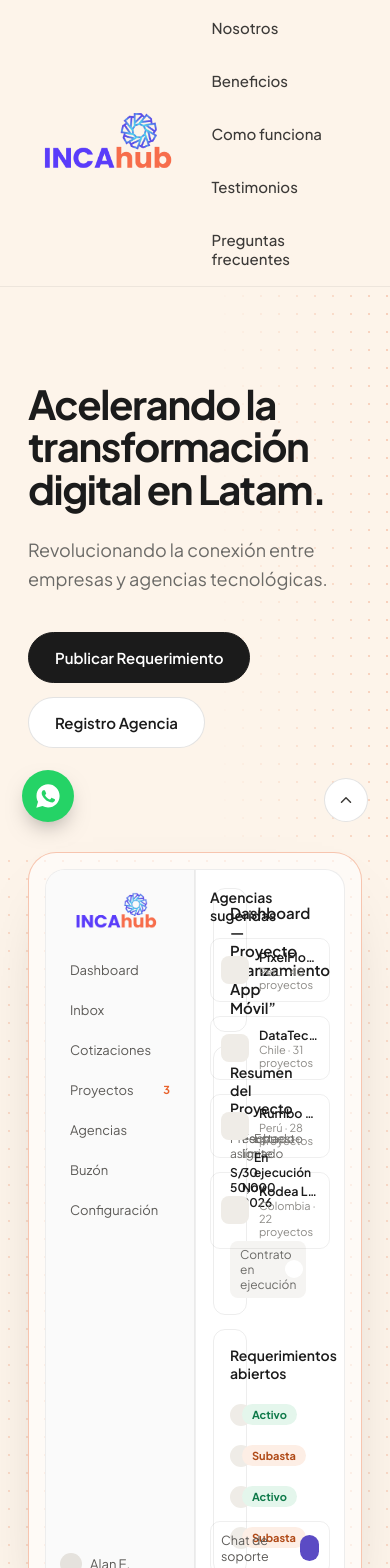
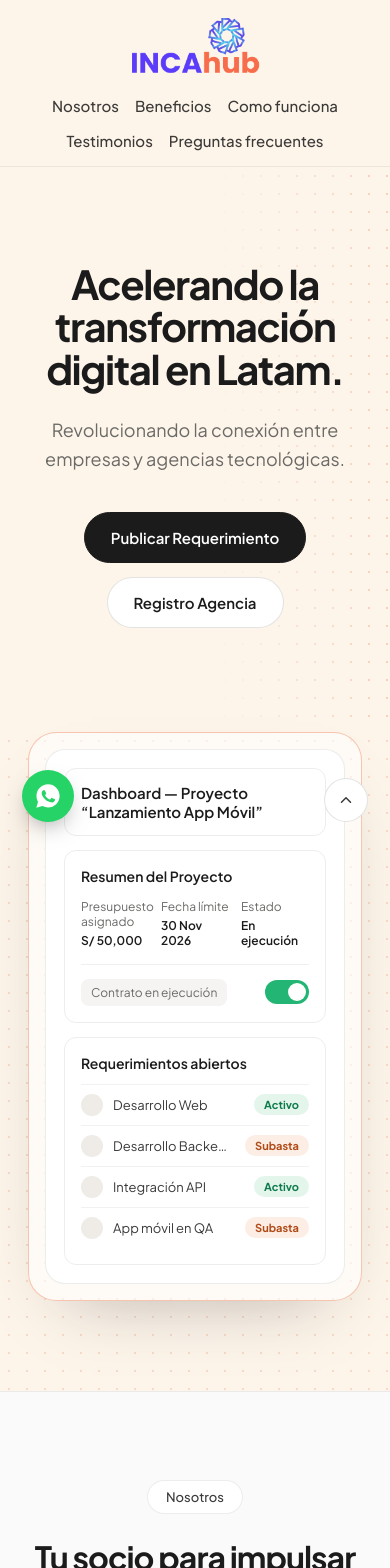
Before and after one commit to Jossphi/incahub-landing, a React (Vite) app: page / in a window 390 px wide. Shown: the top 1568 px of the page. Built offline with nearby package versions, Linux system fonts and the light colour scheme.

Commit message:
Make landing page fully responsive

```diff
--- a/src/App.jsx
+++ b/src/App.jsx
@@ -71,11 +71,11 @@ export default function App() {
     <div style={{ width: '100%', overflowX: 'hidden', color: '#1b1b1b' }}>
       {/* NAV */}
       <header style={{ position: 'sticky', top: 0, zIndex: 50, background: '#fdf4ea', borderBottom: '1px solid rgba(27,27,27,.07)' }}>
-        <div style={{ maxWidth: 1240, margin: '0 auto', padding: '18px 28px', display: 'flex', alignItems: 'center', justifyContent: 'space-between', gap: 24 }}>
+        <div className="header-container">
           <a href="#top" style={{ display: 'flex', alignItems: 'center', gap: 10 }}>
             <img src="/logo.png" alt="INCAhub" style={{ height: 64, width: 'auto' }} />
           </a>
-          <nav style={{ display: 'flex', alignItems: 'center', gap: 34, fontSize: 15, fontWeight: 500, color: '#3c3a38', flexWrap: 'wrap' }}>
+          <nav className="nav-menu">
             <a href="#nosotros" style={{ color: 'inherit' }}>Nosotros</a>
             <a href="#beneficios" style={{ color: 'inherit' }}>Beneficios</a>
             <a href="#como-funciona" style={{ color: 'inherit' }}>Como funciona</a>
@@ -91,7 +91,7 @@ export default function App() {
         <div style={{ position: 'relative', maxWidth: 1240, margin: '0 auto', padding: '96px 28px 104px' }}>
           <h1 style={{ margin: 0, fontSize: 'clamp(40px,6.4vw,74px)', lineHeight: 1.06, fontWeight: 700, letterSpacing: '-.035em', maxWidth: '13ch' }}>Acelerando la transformación digital en Latam.</h1>
           <p style={{ margin: '26px 0 0', fontSize: 18, lineHeight: 1.6, color: '#6b6a67', maxWidth: '38ch' }}>Revolucionando la conexión entre empresas y agencias tecnológicas.</p>
-          <div style={{ display: 'flex', flexWrap: 'wrap', gap: 14, marginTop: 38 }}>
+          <div className="hero-buttons">
             <a href="https://app.incahub.tech/" target="_blank" rel="noreferrer" style={{ display: 'inline-flex', alignItems: 'center', padding: '15px 26px', borderRadius: 999, background: '#1b1b1b', color: '#fff', fontSize: 15, fontWeight: 600, border: '1px solid #1b1b1b' }}>Publicar Requerimiento</a>
             <a href="https://app.incahub.tech/" target="_blank" rel="noreferrer" style={{ display: 'inline-flex', alignItems: 'center', padding: '15px 26px', borderRadius: 999, background: '#fff', color: '#1b1b1b', fontSize: 15, fontWeight: 600, border: '1px solid rgba(27,27,27,.12)' }}>Registro Agencia</a>
           </div>
@@ -102,9 +102,9 @@ export default function App() {
       <section style={{ position: 'relative', background: '#fdf4ea', padding: '0 28px 90px' }}>
         <div style={{ position: 'absolute', inset: 0, backgroundImage: 'radial-gradient(rgba(232,98,44,.18) 1px, transparent 1px)', backgroundSize: '18px 18px' }}></div>
         <div style={{ position: 'relative', maxWidth: 1180, margin: '0 auto', borderRadius: 28, padding: 16, background: 'rgba(255,255,255,.55)', border: '1px solid rgba(232,98,44,.35)', boxShadow: '0 30px 70px -40px rgba(27,27,27,.35)' }}>
-          <div style={{ borderRadius: 20, overflow: 'hidden', background: '#fff', border: '1px solid rgba(27,27,27,.08)', display: 'grid', gridTemplateColumns: 'minmax(0,210px) minmax(0,1fr) minmax(0,240px)' }}>
+          <div className="dashboard-grid">
             {/* sidebar */}
-            <aside style={{ background: '#fafafa', borderRight: '1px solid rgba(27,27,27,.07)', padding: '18px 14px', display: 'flex', flexDirection: 'column', gap: 8, minWidth: 0 }}>
+            <aside className="dashboard-sidebar" style={{ background: '#fafafa', borderRight: '1px solid rgba(27,27,27,.07)', padding: '18px 14px', display: 'flex', flexDirection: 'column', gap: 8, minWidth: 0 }}>
               <div style={{ display: 'flex', alignItems: 'center', gap: 8, padding: '4px 6px 14px' }}>
                 <img src="/logo.png" alt="INCAhub" style={{ height: 40, width: 'auto' }} />
               </div>
@@ -144,7 +144,7 @@ export default function App() {
               </div>
             </div>
             {/* right */}
-            <aside style={{ borderLeft: '1px solid rgba(27,27,27,.07)', padding: '18px 14px', display: 'flex', flexDirection: 'column', gap: 14, minWidth: 0 }}>
+            <aside className="dashboard-sidebar" style={{ borderLeft: '1px solid rgba(27,27,27,.07)', padding: '18px 14px', display: 'flex', flexDirection: 'column', gap: 14, minWidth: 0 }}>
               <div style={{ fontSize: 14, fontWeight: 600 }}>Agencias sugeridas</div>
               {agencies.map((a, i) => (
                 <div key={i} style={{ display: 'flex', alignItems: 'center', gap: 10, padding: 10, border: '1px solid rgba(27,27,27,.07)', borderRadius: 10, minWidth: 0 }}>
@@ -273,10 +273,10 @@ export default function App() {
       {/* FOOTER */}
       <footer style={{ background: '#fff', padding: '0 28px 28px' }}>
         <div style={{ maxWidth: 1240, margin: '0 auto', background: '#232323', borderRadius: 20, padding: '64px 48px 44px', color: '#e9e7e4' }}>
-          <div style={{ display: 'flex', alignItems: 'center', gap: 10 }}>
+          <div className="footer-container">
             <img src="/logo.png" alt="INCAhub" style={{ height: 64, width: 'auto', filter: 'brightness(0) invert(1)' }} />
           </div>
-          <div style={{ display: 'flex', flexDirection: 'column', gap: 12, marginTop: 30, fontSize: 15, color: '#c9c6c1' }}>
+          <div className="footer-content">
             <span>hola@incahub.tech</span>
             <span>936 282 838</span>
             <span>Lima — Perú</span>
--- a/src/index.css
+++ b/src/index.css
@@ -3,3 +3,66 @@ body { margin: 0; background: #ffffff; font-family: 'Plus Jakarta Sans', system-
 a { color: #1b1b1b; text-decoration: none; }
 a:hover { color: #e8622c; }
 html { scroll-behavior: smooth; }
+
+/* Responsive Utility Classes */
+.header-container {
+  max-width: 1240px; margin: 0 auto; padding: 18px 28px; display: flex; align-items: center; justify-content: space-between; gap: 24px;
+}
+.nav-menu {
+  display: flex; align-items: center; gap: 34px; font-size: 15px; font-weight: 500; color: #3c3a38; flex-wrap: wrap;
+}
+.hero-buttons {
+  display: flex; flex-wrap: wrap; gap: 14px; margin-top: 38px;
+}
+.dashboard-grid {
+  border-radius: 20px; overflow: hidden; background: #fff; border: 1px solid rgba(27,27,27,.08);
+  display: grid; grid-template-columns: minmax(0,210px) minmax(0,1fr) minmax(0,240px);
+}
+.footer-container {
+  display: flex; align-items: center; gap: 10px;
+}
+.footer-content {
+  display: flex; flex-direction: column; gap: 12px; margin-top: 30px; font-size: 15px; color: #c9c6c1;
+}
+
+/* Media Queries for Mobile/Tablets */
+@media (max-width: 900px) {
+  .dashboard-grid {
+    grid-template-columns: 1fr;
+  }
+  .dashboard-sidebar {
+    display: none !important;
+  }
+}
+
+@media (max-width: 768px) {
+  .header-container {
+    flex-direction: column;
+    padding: 16px;
+    gap: 16px;
+  }
+  .nav-menu {
+    justify-content: center;
+    gap: 16px;
+  }
+  .hero-buttons {
+    justify-content: center;
+  }
+  .footer-container {
+    justify-content: center;
+  }
+  .footer-content {
+    align-items: center;
+    text-align: center;
+  }
+
+  /* Hero title resize for very small screens */
+  h1 {
+    text-align: center;
+  }
+  #top p {
+    text-align: center;
+    margin-left: auto;
+    margin-right: auto;
+  }
+}
```
